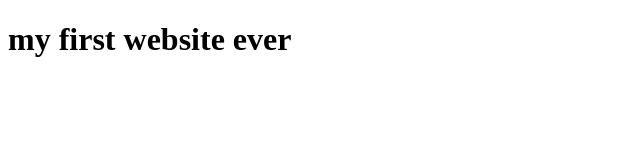
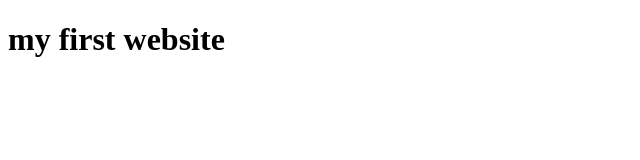
Before and after one commit to shahjalalcss/firstwebsite, a plain HTML site: page index.html in a window 1280 px wide. Shown: the full height of the page, 0-640 px from the left. Drawn offline with Linux system fonts and the light colour scheme.

Commit message:
first commit

```diff
--- a/index.html
+++ b/index.html
@@ -7,6 +7,6 @@
     <title>Document</title>
 </head>
 <body>
-    <h1>my first website ever</h1>
+    <h1>my first website</h1>
 </body>
 </html>
```
